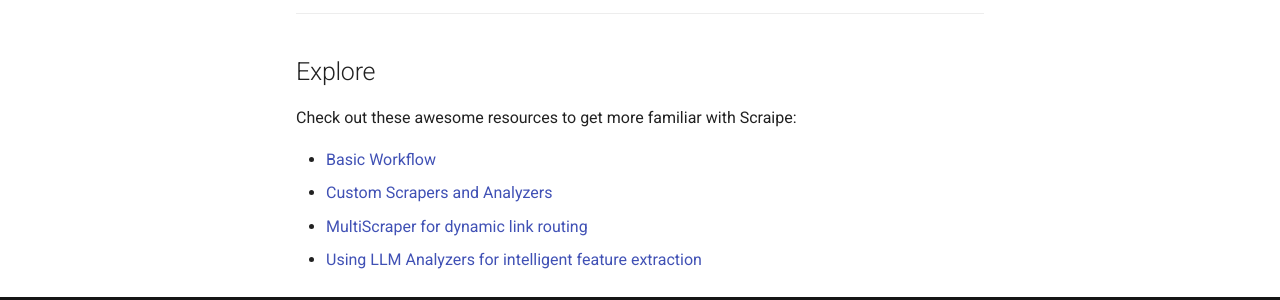
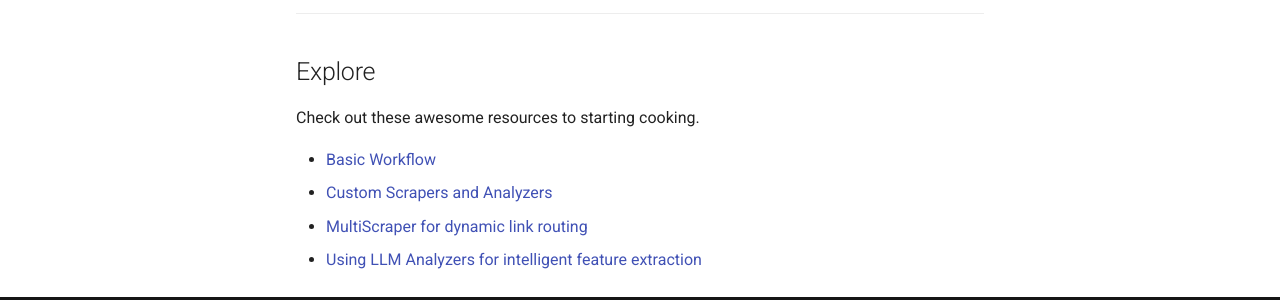
Before and after one commit to SnpM/scraipe, an MkDocs documentation site: the page built from docs/index.md, in a window 1280 px wide and 900 px high, scrolled down 1064 px. Shown: the part 559-859 px from the top of the window. Built offline with MkDocs 1.6.1 and Material for MkDocs 9.7.7, drawn with Linux system fonts in a browser that asks for light colours; comment, search, counter and statistics services are not loaded.

Commit message:
Update docs

```diff
--- a/docs/index.md
+++ b/docs/index.md
@@ -66,7 +66,7 @@
 
 ## Explore
 
-Check out these awesome resources to get more familiar with Scraipe:
+Check out these awesome resources to starting cooking.
 
 - [Basic Workflow](./get_started/basic_workflow.md)
 - [Custom Scrapers and Analyzers](./advanced_usage/custom_components.md)
```
